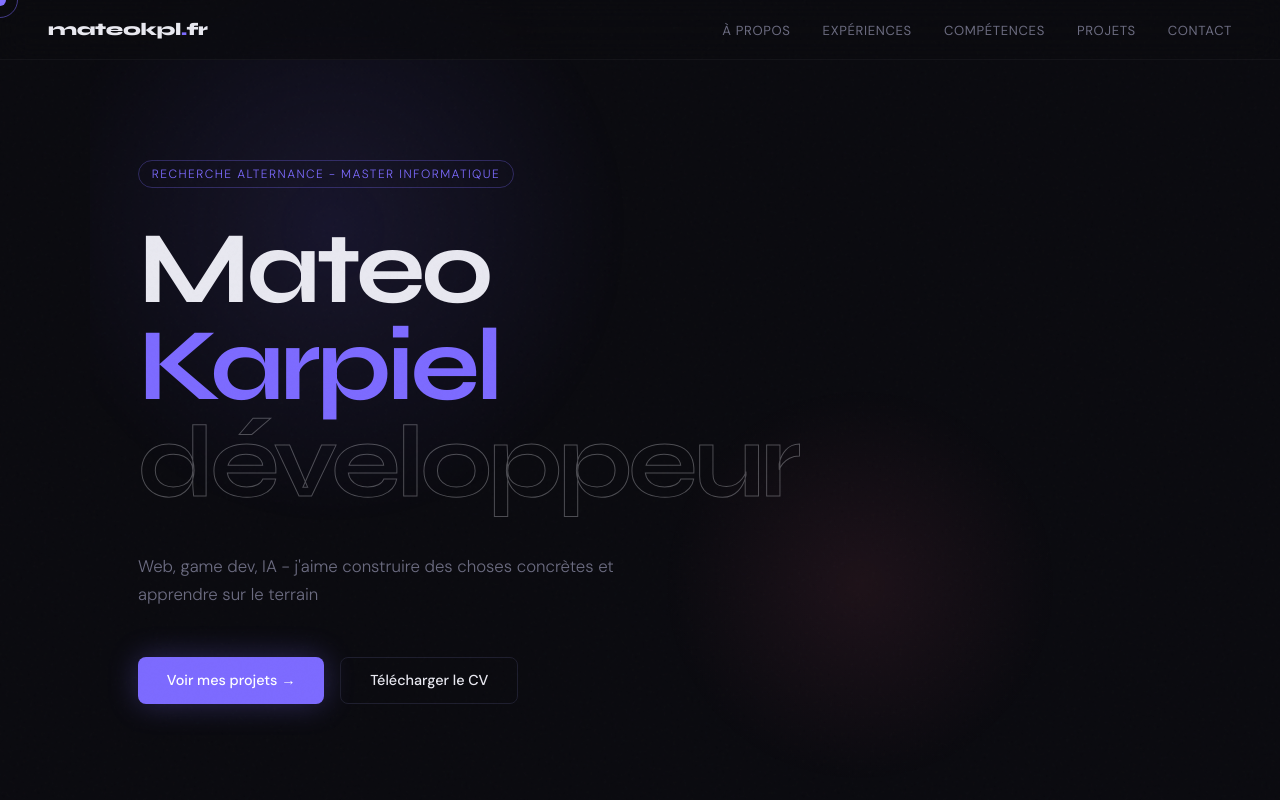
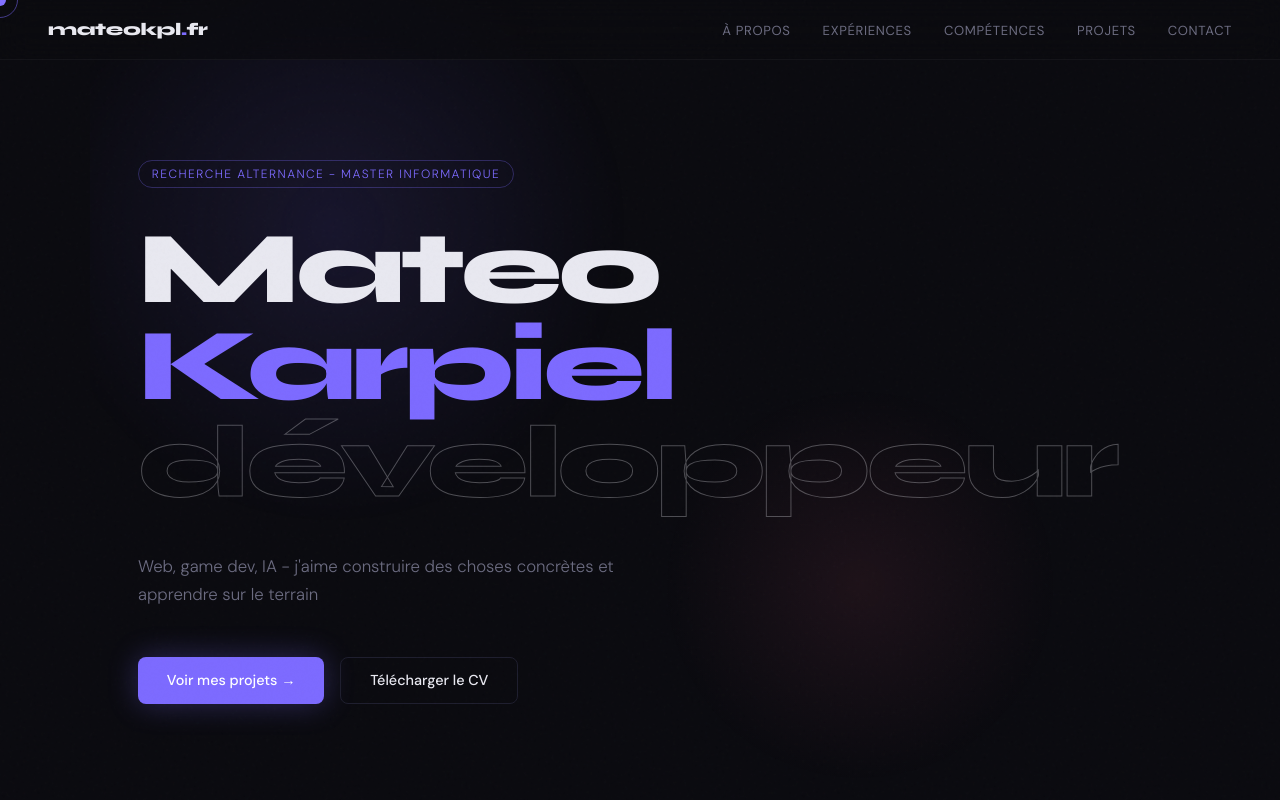
Before and after one commit to Mateokpl/portfolio, a website built with webpack: page index.html in a window 1280 px wide. Shown: the top 800 px of the page. Built offline with nearby package versions, Linux system fonts and the light colour scheme.

Commit message:
Update style.css

```diff
--- a/css/style.css
+++ b/css/style.css
@@ -46,7 +46,7 @@ nav { position: fixed; top: 0; left: 0; right: 0; z-index: 500; padding: 1.2rem
 @keyframes drift2 { to { transform: translate(-40px, -30px); } }
 
 .hero-tag { display: inline-block; font-size: .75rem; letter-spacing: .12em; text-transform: uppercase; color: var(--accent); border: 1px solid rgba(124,106,255,.3); padding: .3rem .8rem; border-radius: 2rem; margin-bottom: 2rem; width: fit-content; opacity: 0; animation: fadeUp .6s ease forwards .2s; }
-.hero-title { font-family: 'Syne', sans-serif; font-weight: 700; font-size: clamp(3rem, 8vw, 7rem); line-height: .95; letter-spacing: -.04em; max-width: 800px; opacity: 0; animation: fadeUp .7s ease forwards .4s; }
+.hero-title { font-family: 'Syne', sans-serif; font-weight: 800; font-size: clamp(3rem, 8vw, 7rem); line-height: .95; letter-spacing: -.04em; max-width: 900px; opacity: 0; animation: fadeUp .7s ease forwards .4s; }
 .hero-title .line2 { display: block; -webkit-text-stroke: 1px rgba(232,232,240,.3); color: transparent; }
 .hero-title .accent-word { color: var(--accent); -webkit-text-stroke: 0; }
 .hero-desc { margin-top: 2.5rem; max-width: 480px; color: var(--muted); font-size: 1.05rem; line-height: 1.7; opacity: 0; animation: fadeUp .7s ease forwards .6s; }
```
